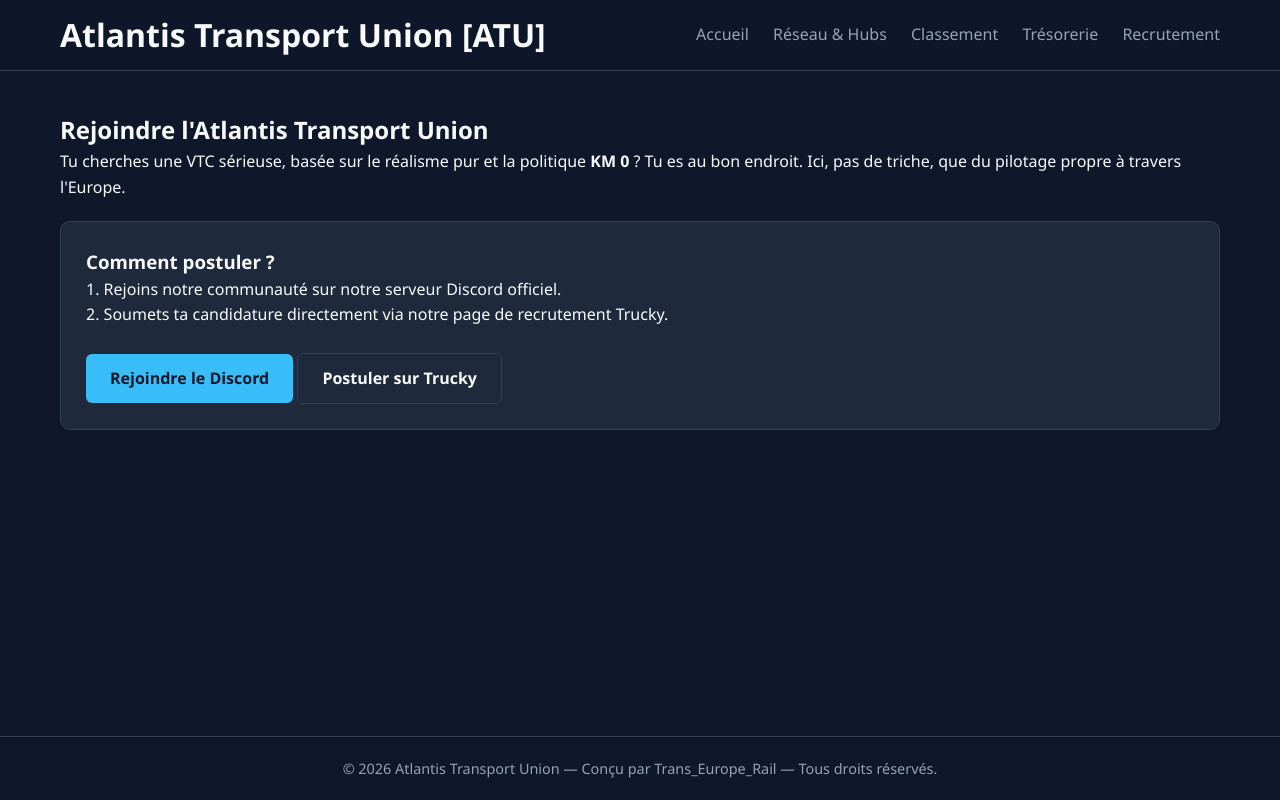
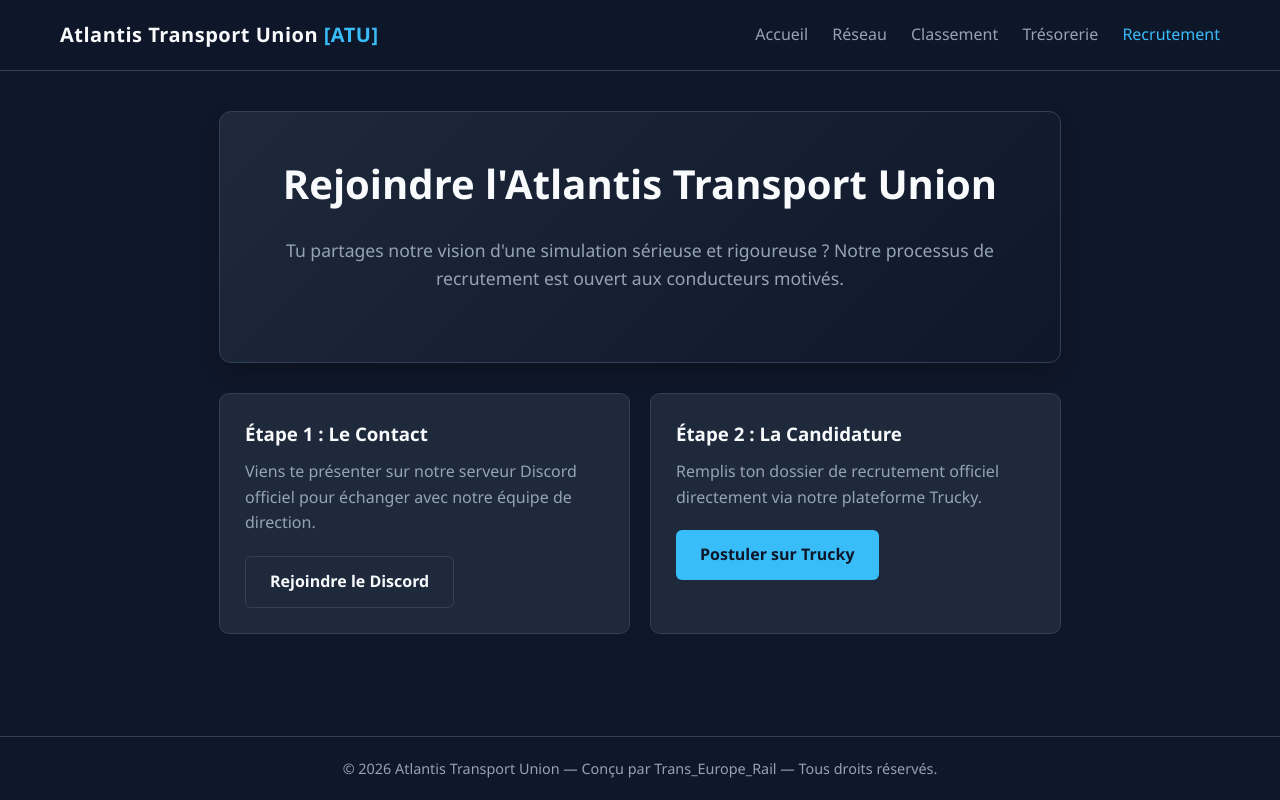
Before and after one commit to Trans-Europe-Rail/Atlantis-Transport-Union, a Flask app: page /recrutement in a window 1280 px wide. Run offline with Flask 3, Linux system fonts and the light colour scheme.

Commit message:
Refactor recruitment page layout and content

```diff
--- a/templates/recrutement.html
+++ b/templates/recrutement.html
@@ -8,29 +8,35 @@
 <body>
     <header>
         <div class="container">
-            <h1>{{ atu.nom }} [{{ atu.tag }}]</h1>
+            <div class="logo-area">
+                <h1>{{ atu.nom }} <span>[{{ atu.tag }}]</span></h1>
+            </div>
             <nav>
                 <a href="/">Accueil</a>
-                <a href="/lignes">Réseau & Hubs</a>
+                <a href="/lignes">Réseau</a>
                 <a href="/classement">Classement</a>
                 <a href="/gestion-flotte">Trésorerie</a>
-                <a href="/recrutement">Recrutement</a>
+                <a href="/recrutement" class="active">Recrutement</a>
             </nav>
         </div>
     </header>
 
     <main class="container">
-        <h2>Rejoindre l'Atlantis Transport Union</h2>
-        <p>Tu cherches une VTC sérieuse, basée sur le réalisme pur et la politique <strong>KM 0</strong> ? Tu es au bon endroit. Ici, pas de triche, que du pilotage propre à travers l'Europe.</p>
+        <section class="hero" style="padding: 40px 20px; margin-bottom: 30px;">
+            <h2>Rejoindre l'Atlantis Transport Union</h2>
+            <p>Tu partages notre vision d'une simulation sérieuse et rigoureuse ? Notre processus de recrutement est ouvert aux conducteurs motivés.</p>
+        </section>
 
-        <div class="card" style="margin-top: 20px;">
-            <h3>Comment postuler ?</h3>
-            <p>1. Rejoins notre communauté sur notre serveur Discord officiel.</p>
-            <p>2. Soumets ta candidature directement via notre page de recrutement Trucky.</p>
-
-            <div style="margin-top: 25px;">
-                <a href="https://discord.gg/5TjzBtzy56" target="_blank" class="btn">Rejoindre le Discord</a>
-                <a href="https://hub.truckyapp.com/vtc/atlantis-transport-union/apply" target="_blank" class="btn secondary">Postuler sur Trucky</a>
+        <div class="grid-2">
+            <div class="card">
+                <h3>Étape 1 : Le Contact</h3>
+                <p style="color: var(--text-muted); margin-top: 10px; margin-bottom: 20px;">Viens te présenter sur notre serveur Discord officiel pour échanger avec notre équipe de direction.</p>
+                <a href="https://discord.gg/5TjzBtzy56" target="_blank" class="btn secondary">Rejoindre le Discord</a>
+            </div>
+            <div class="card">
+                <h3>Étape 2 : La Candidature</h3>
+                <p style="color: var(--text-muted); margin-top: 10px; margin-bottom: 20px;">Remplis ton dossier de recrutement officiel directement via notre plateforme Trucky.</p>
+                <a href="https://hub.truckyapp.com/vtc/atlantis-transport-union/apply" target="_blank" class="btn">Postuler sur Trucky</a>
             </div>
         </div>
     </main>
```
